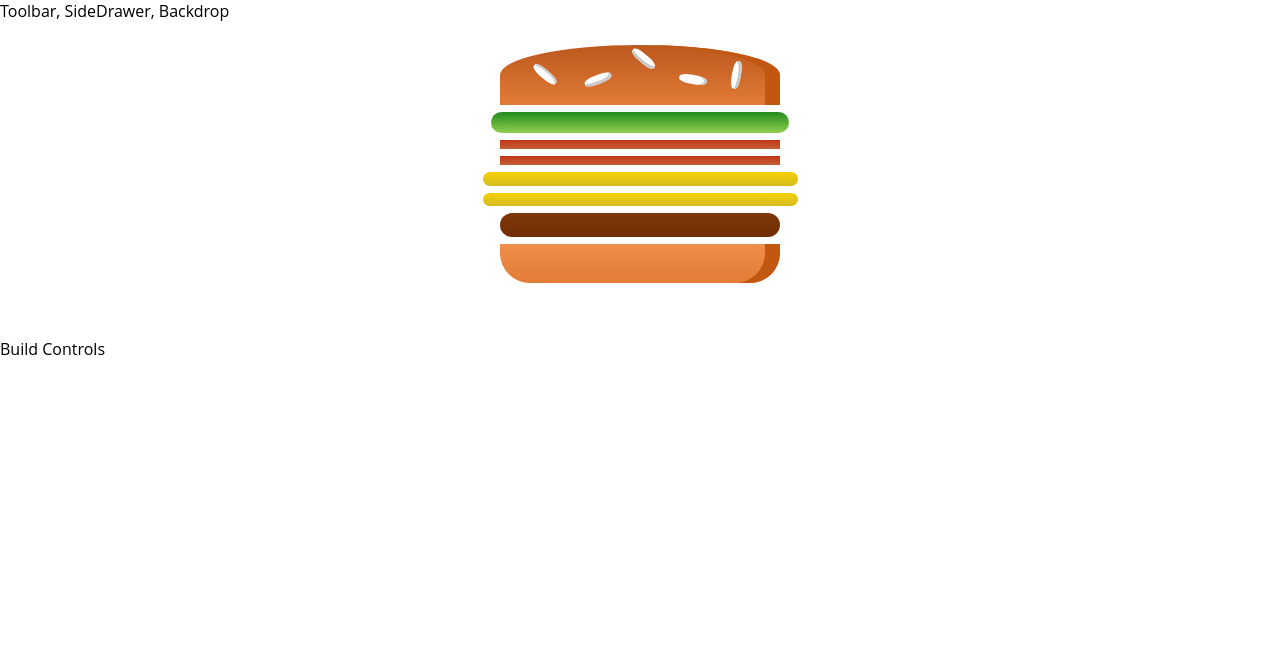
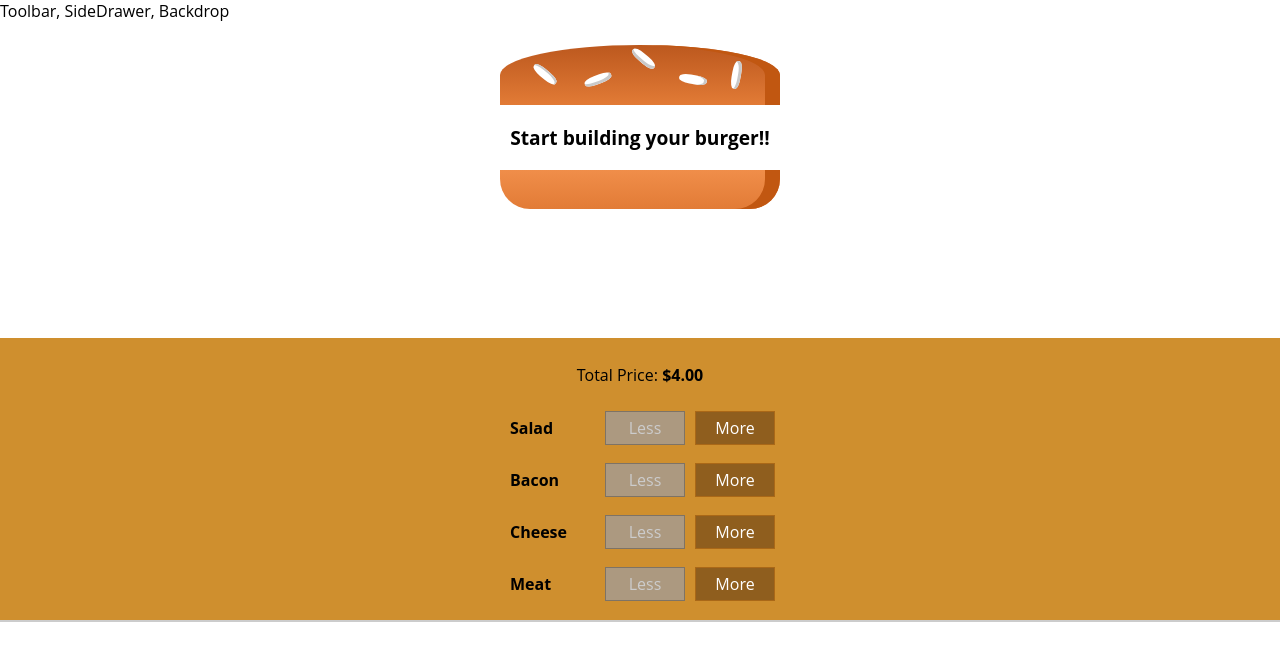
Before and after one commit to rondiege/tinkering-with-react, a React (Create React App) app in the folder burger-builder-1/: page / in a window 1280 px wide. Shown: the top 660 px of the page. Built offline with nearby package versions, Linux system fonts and the light colour scheme; a web font is replaced by a local one.

Commit message:
adding topping controls

```diff
--- /dev/null
+++ b/burger-builder-1/src/components/Burger/BuildControls/BuildControl/BuildControl.js
@@ -0,0 +1,18 @@
+import React from "react";
+
+import classes from "./BuildControl.module.css"
+
+const buildControl = (props) => (
+    <div className={classes.BuildControl}>
+        <div className={classes.Label}>{props.label}</div>
+        <button className={classes.Less}
+                onClick={props.removed}
+                disabled={props.disabled}>Less
+        </button>
+        <button className={classes.More}
+                onClick={props.added}>More
+        </button>
+    </div>
+);
+
+export default buildControl;
--- /dev/null
+++ b/burger-builder-1/src/components/Burger/BuildControls/BuildControl/BuildControl.module.css
@@ -0,0 +1,56 @@
+.BuildControl {
+    display: flex;
+    justify-content: space-between;
+    align-items: center;
+    margin: 5px 0;
+}
+
+.BuildControl button {
+    display: block;
+    font: inherit;
+    padding: 5px;
+    margin: 0 5px;
+    width: 80px;
+    border: 1px solid #AA6817;
+    cursor: pointer;
+    outline: none;
+}
+
+.BuildControl button:disabled {
+    background-color: #AC9980;
+    border: 1px solid #7E7365;
+    color: #ccc;
+    cursor: default;
+}
+
+.BuildControl button:hover:disabled {
+    background-color: #AC9980;
+    color: #ccc;
+    cursor: not-allowed;
+}
+
+.Label {
+    padding: 10px;
+    font-weight: bold;
+    width: 80px;
+}
+
+.BuildControl .Less {
+    background-color: #D39952;
+    color: white;
+}
+
+.BuildControl .More {
+    background-color: #8F5E1E;
+    color: white;
+}
+
+.BuildControl .Less:hover, .BuildControl .Less:active {
+    background-color: #DAA972;
+    color: white;
+}
+
+.BuildControl .More:hover,.BuildControl .More:active {
+    background-color: #99703F;
+    color: white;
+}
--- /dev/null
+++ b/burger-builder-1/src/components/Burger/BuildControls/BuildControls.js
@@ -0,0 +1,26 @@
+import React from "react";
+import Classes from "./BuildControls.module.css";
+import BuildControl from './BuildControl/BuildControl';
+const controls = [
+    {label: 'Salad', type: 'salad'},
+    {label: 'Bacon', type: 'bacon'},
+    {label: 'Cheese', type: 'cheese'},
+    {label: 'Meat', type: 'meat'}
+];
+
+const buildControls = (props) => (
+    <div className={Classes.BuildControls}>
+        <p>Total Price: <strong>${props.price.toFixed(2)}</strong></p>
+        {controls.map(ctrl => (
+            <BuildControl
+                key={ctrl.label}
+                label={ctrl.label}
+                added={() => props.ingredientAdded(ctrl.type)}
+                removed={() => props.ingredientRemoved(ctrl.type)}
+                disabled={props.disabled[ctrl.type]}
+            />
+        ))}
+    </div>
+);
+
+export default buildControls;
--- /dev/null
+++ b/burger-builder-1/src/components/Burger/BuildControls/BuildControls.module.css
@@ -0,0 +1,11 @@
+.BuildControls {
+    display: flex;
+    width: 100%;
+    background-color: #CF8F2E;
+    flex-flow: column;
+    align-items: center;
+    box-shadow: 0 2px #ccc;
+    margin: auto;
+    padding: 10px 0;
+
+}
--- a/burger-builder-1/src/components/Burger/burger.js
+++ b/burger-builder-1/src/components/Burger/burger.js
@@ -3,12 +3,19 @@
 import BurgerIngredient from "./BurgerIngredient/BurgerIngredient";
 
 const burger = (props) => {
-const transformedIngredients = Object.keys(props.ingredients)
+let transformedIngredients = Object.keys(props.ingredients)
     .map(igKey => {
         return [...Array(props.ingredients[igKey])].map((_, i) =>{
             return <BurgerIngredient key={igKey+i} type={igKey}/>
         });
-    });
+    }).reduce((arr, el) =>{
+        return arr.concat(el);
+    }, []);
+
+    if(transformedIngredients.length === 0){
+        transformedIngredients = <p>Start building your burger!!</p>
+    }
+    console.log(transformedIngredients);
     return (<div className={classes.Burger}>
             <BurgerIngredient type="bread-top"/>
             {transformedIngredients}
--- a/burger-builder-1/src/containers/BurgerBuilder/BurgerBuilder.js
+++ b/burger-builder-1/src/containers/BurgerBuilder/BurgerBuilder.js
@@ -1,23 +1,74 @@
 import React, {Component} from "react";
 import Burger from "../../components/Burger/burger";
+import BuildControls from "../../components/Burger/BuildControls/BuildControls"
+
+const INGREDIENT_PRICE = {
+    salad: 0.5,
+    cheese: 0.4,
+    meat: 1.3,
+    bacon: 0.7
+}
 
 class BurgerBuilder extends Component {
 
     state = {
         ingredients: {
-            salad : 1,
-            bacon: 2,
-            cheese: 2,
-            meat:1
+            salad: 0,
+            bacon: 0,
+            cheese: 0,
+            meat: 0
+        },
+        totalPrice: 4
+    }
+
+    addIngredientHandler = (type) => {
+        const oldCount = this.state.ingredients[type];
+        const newCount = oldCount + 1;
+
+        const updatedIngredients = {...this.state.ingredients};
+        updatedIngredients[type] = newCount;
+        const priceAddition = INGREDIENT_PRICE[type];
+        const oldPrice = this.state.totalPrice;
+        const newPrice = oldPrice + priceAddition;
+        this.setState({ingredients: updatedIngredients, totalPrice: newPrice});
+
+    }
+
+    removeIngredientHandler = (type) => {
+        const oldCount = this.state.ingredients[type];
+
+        if(oldCount === 0)
+        {
+            return;
         }
+        const newCount = oldCount - 1;
+
+        const updatedIngredients = {...this.state.ingredients};
+        updatedIngredients[type] = newCount;
+        const priceDeduction = INGREDIENT_PRICE[type];
+        const oldPrice = this.state.totalPrice;
+        const newPrice = oldPrice - priceDeduction;
+        this.setState({ingredients: updatedIngredients, totalPrice: newPrice});
     }
 
     render() {
+        const  disabledInfo = {
+            ...this.state.ingredients
+        };
+
+        for (let key in disabledInfo) {
+            disabledInfo[key] = disabledInfo[key] <= 0;
+        }
 
         return (
             <React.Fragment>
                 <Burger ingredients={this.state.ingredients}/>
-                <div>Build Controls</div>
+                <BuildControls
+                    price={this.state.totalPrice}
+                    ingredientAdded={this.addIngredientHandler}
+                    ingredientRemoved={this.removeIngredientHandler}
+                    disabled={disabledInfo}
+                />
             </React.Fragment>
         );
     }
```
